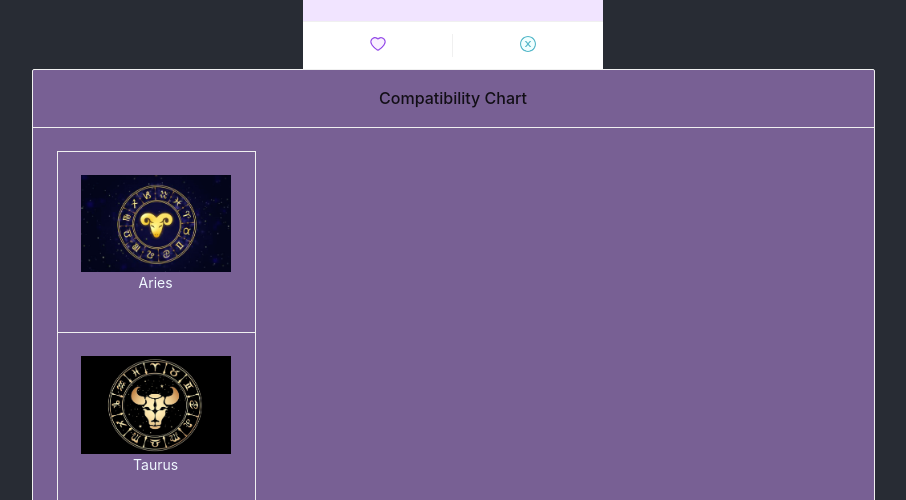
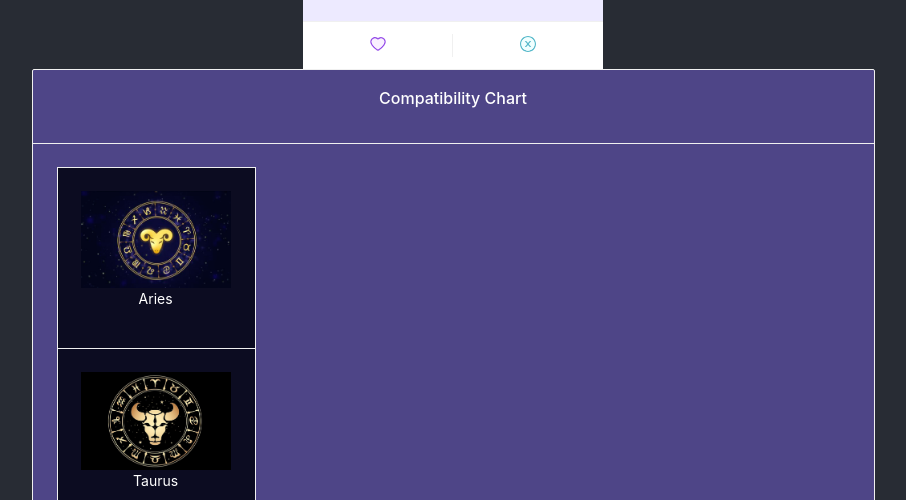
Before and after one commit to 888Lucy888/WebFinalProject, a React (Create React App) app in the folder zodiaclove/: page / in a window 1280 px wide. Shown: the part 300-800 px from the top of the page, without its empty margins (187-1093 px from the left). Built offline with nearby package versions, Linux system fonts and the light colour scheme.

Commit message:
colors styles

```diff
--- a/zodiaclove/src/Components/CompatibilityCard.jsx
+++ b/zodiaclove/src/Components/CompatibilityCard.jsx
@@ -8,8 +8,8 @@
     return(
         <div>
             <Card
-                style={{ width: 300, backgroundColor: "#f1e4ff", border:0, color: "white"}}
-                bodyStyle={{backgroundColor: "#f1e4ff",border:0, color: "aliceblue"}}
+                style={{ width: 300, backgroundColor: "#edeaff", border:0, color: "white"}}
+                bodyStyle={{backgroundColor: "#edeaff",border:0, color: "aliceblue"}}
                 cover={
                     <img alt="CompatPic" src={img}/>
                 }
@@ -18,7 +18,7 @@
                 style={{fontSize:14}}
                 title={current + " and " + match}
                 description={<div>
-                <p style={{fontSize:16, color:"#94608b"}}>{caption}</p><p style={{color:"#786094"}}>{desc}</p>
+                <p style={{fontSize:16, color:"#94608b"}}>{caption}</p><p style={{color:"#4e4587"}}>{desc}</p>
                 </div>
                 }
 
--- a/zodiaclove/src/Components/CompatibilityGrid.jsx
+++ b/zodiaclove/src/Components/CompatibilityGrid.jsx
@@ -7,12 +7,12 @@
 const gridStyle = {
   width: '25%',
   textAlign: 'center',
-  background: "#786094"
+  background: "#0c0c21"
 };
 
 const chartStyle = {
-    background: "#786094",
-    color: "aliceblue",
+    background: "#4e4587",
+    color: "white",
 };
 
 const imgStyle = {
@@ -23,7 +23,7 @@
 function CompatGrid(props){
     const {zSign} = props;
     return(
-    <Card title="Compatibility Chart" style={chartStyle}>
+    <Card title={<p style={{color: "white"}}>Compatibility Chart</p>} style={chartStyle}>
         {data[zSign].map((sign) => (
         <Popover content={
             <CompatCard caption={sign.caption} current={sign.current} match={sign.match} desc={sign.desc} img={"./zodiacImgs/"+sign.match+".jpg"}/>
--- a/zodiaclove/src/Components/MatchCard.jsx
+++ b/zodiaclove/src/Components/MatchCard.jsx
@@ -9,8 +9,8 @@
     return(
         <div>
             <Card
-                style={{ width: 300, backgroundColor: "#f1e4ff", border:0, color: "white"}}
-                bodyStyle={{backgroundColor: "#f1e4ff",border:0, color: "aliceblue"}}
+                style={{ width: 300, backgroundColor: "#edeaff", border:0, color: "white"}}
+                bodyStyle={{backgroundColor: "#edeaff",border:0, color: "aliceblue"}}
                 cover={
                     <img alt="ProfilePic" src={img}/>
                 }
--- a/zodiaclove/src/Styles/styles.css
+++ b/zodiaclove/src/Styles/styles.css
@@ -5,4 +5,6 @@
   --lightcontrast: #a9dad5;
   --darkcontrast: #518a94;
   --mdc-theme-primary: #94608b !important;
+  --darkermain: #4e4587;
+  --lightermain: #edeaff;
 }
```
